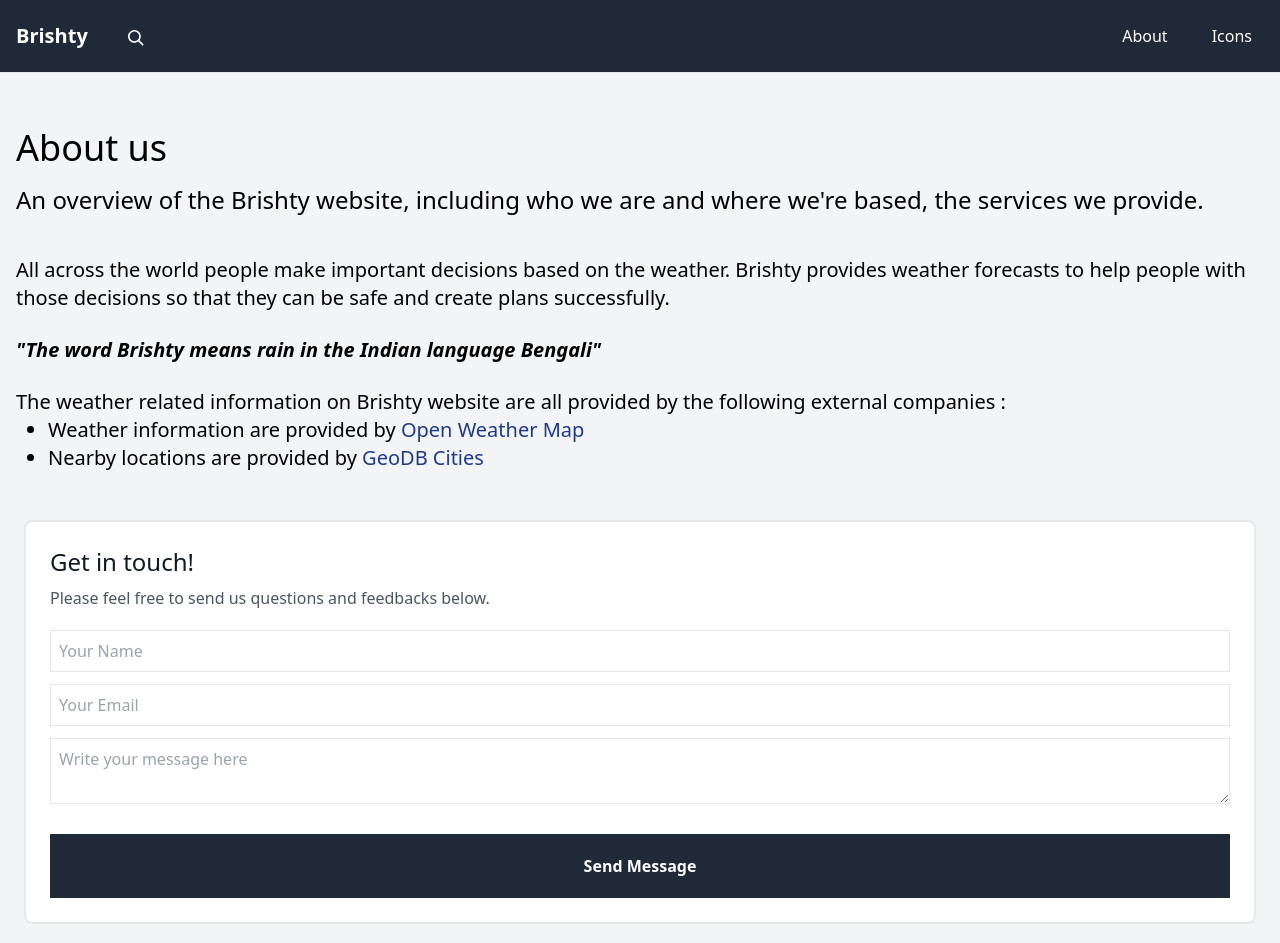
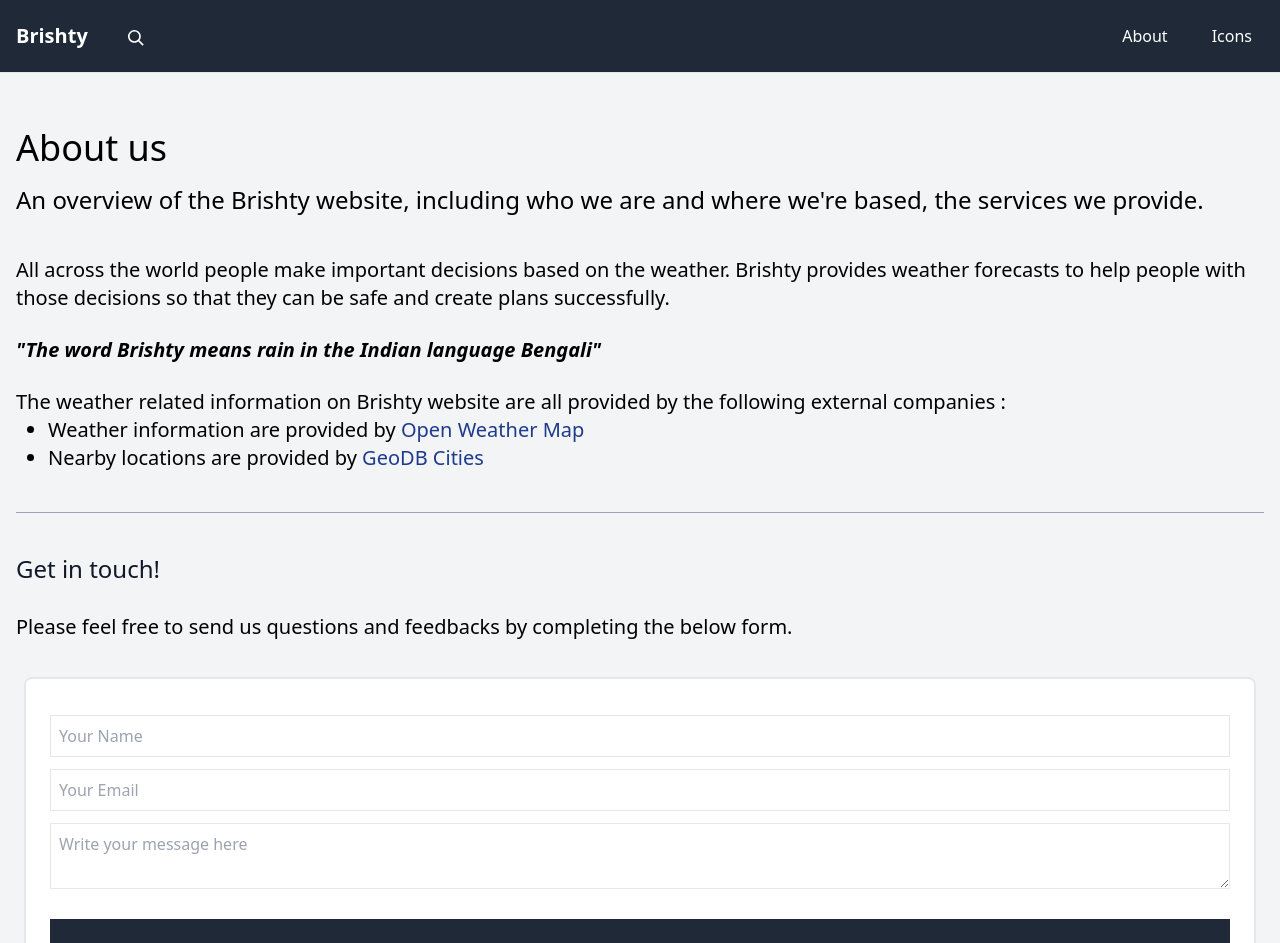
Before and after one commit to 92AM/brishty, a Next.js app: page /about in a window 1280 px wide. Shown: the top 943 px of the page. Built offline with nearby package versions, Linux system fonts and the light colour scheme.

Commit message:
Cosmetic changes to contact form

```diff
--- a/pages/about.tsx
+++ b/pages/about.tsx
@@ -53,11 +53,14 @@ export default function About() {
                         </p>
                     </div>
 
+                    <hr className="border-solid border-1 border-gray-400"/>
+
+                    <h3 className="mt-6 text-2xl text-gray-900">Get in touch!</h3>
+                    <p className="py-3 text-xl">
+                        Please feel free to send us questions and feedbacks by completing the below form.
+                    </p>
                     <form name="brishtyContactForm" method="POST" action="/thanks" data-netlify="true"
                           id="brishty-contact-form" className="form border-solid rounded-lg border-2 bg-white p-6 mt-2 mr-2 ml-2 mb-8">
-                        <h3 className="text-2xl text-gray-900">Get in touch!</h3>
-                        <p className="pt-2 pb-2 text-gray-600"> Please feel free to send us questions and feedbacks
-                            below.</p>
                         <input type="hidden" name="form-name" value="brishtyContactForm"/>
                         <input type="text" name="name" id="contact-form-nam" placeholder="Your Name"
                                className="border p-2  w-full mt-3"/>
@@ -68,7 +71,7 @@ export default function About() {
                                   className="border p-2 mt-3 w-full form-textarea"/>
 
                         <button type="submit" value="Submit"
-                                className="w-full h-16 mt-6 bg-gray-800 hover:bg-gray-600 text-white font-semibold p-3">Send
+                                className="w-full h-16 mt-6 mb-3 bg-gray-800 hover:bg-gray-600 text-white font-semibold p-3">Send
                             Message
                         </button>
                     </form>
```
